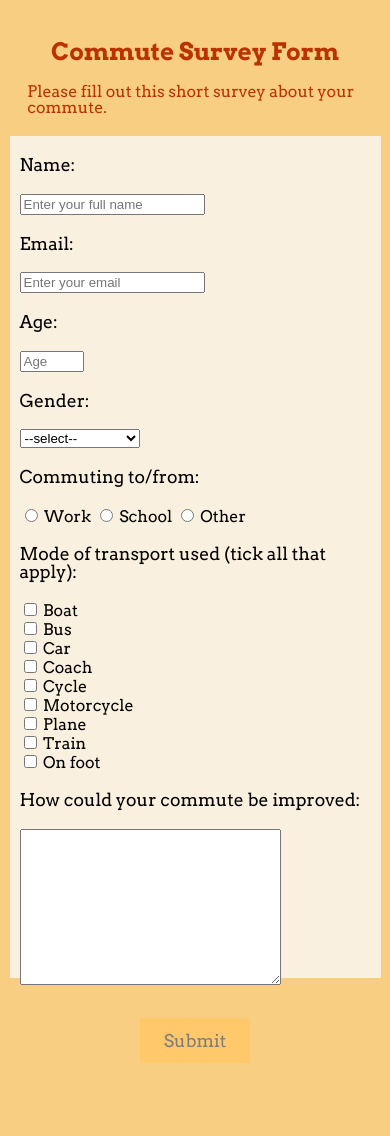
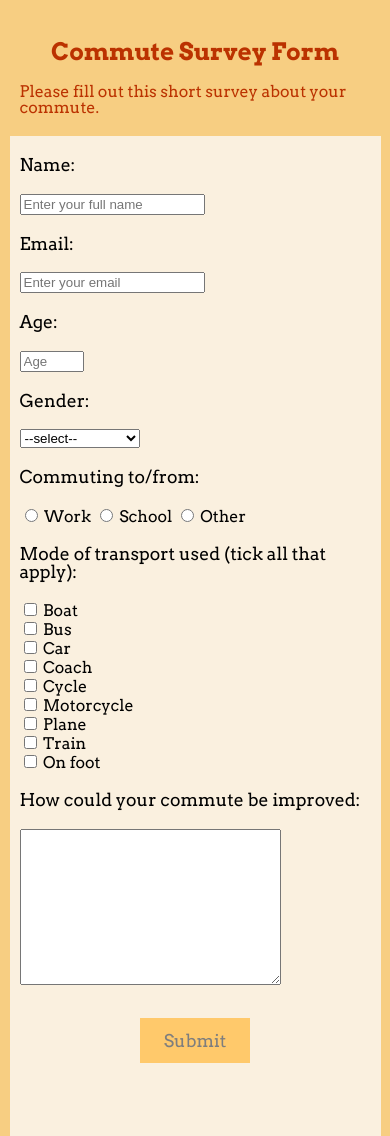
Before and after one commit to rahulshah7/fcc-survey-form, a plain HTML site: page index.html in a window 390 px wide. Before the commit the page ends 1083 px from the top, so only its background shows below. Drawn offline with Linux system fonts and the light colour scheme.

Commit message:
Tweak for mobile: paragraph padding and form min-height

```diff
--- a/style.css
+++ b/style.css
@@ -50,7 +50,6 @@ table {
 /* Styles */
 
 html, body {
-    height: 100%;
     width: 100%;
     background-color: rgb(247, 206, 130);
     margin: 20px auto;
@@ -71,7 +70,7 @@ h1 {
 
 form {
     background-color: rgb(250, 240, 223);
-    height: 95%;
+    min-height: 960px;
     max-width: 960px;
     width: 80%;
     margin: 20px auto;
@@ -118,7 +117,7 @@ button:hover {
 
     p {
         text-align: left;
-        padding-left: 7%;
+        padding: 0 5%;
     }
 
     form {
```
